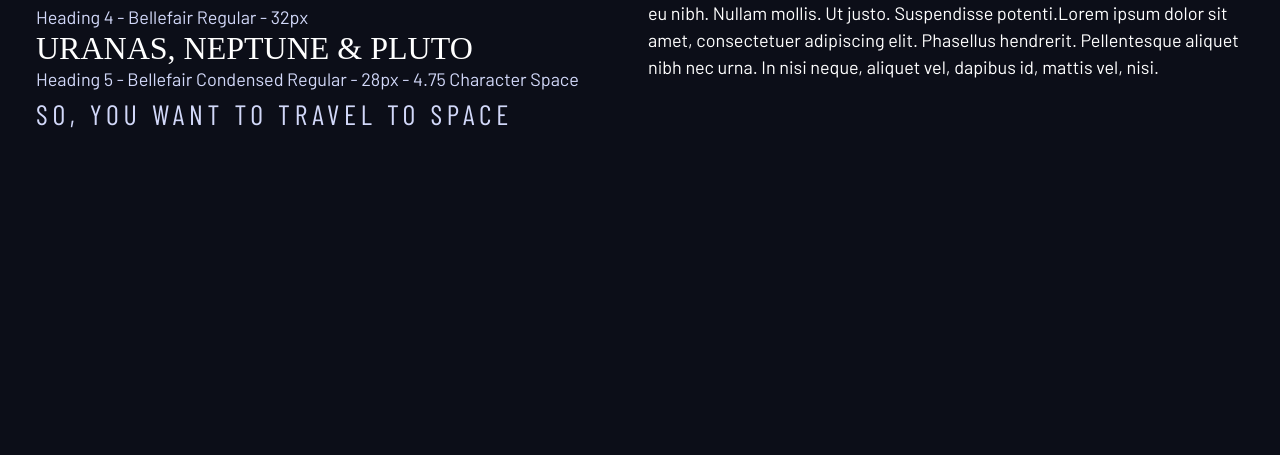
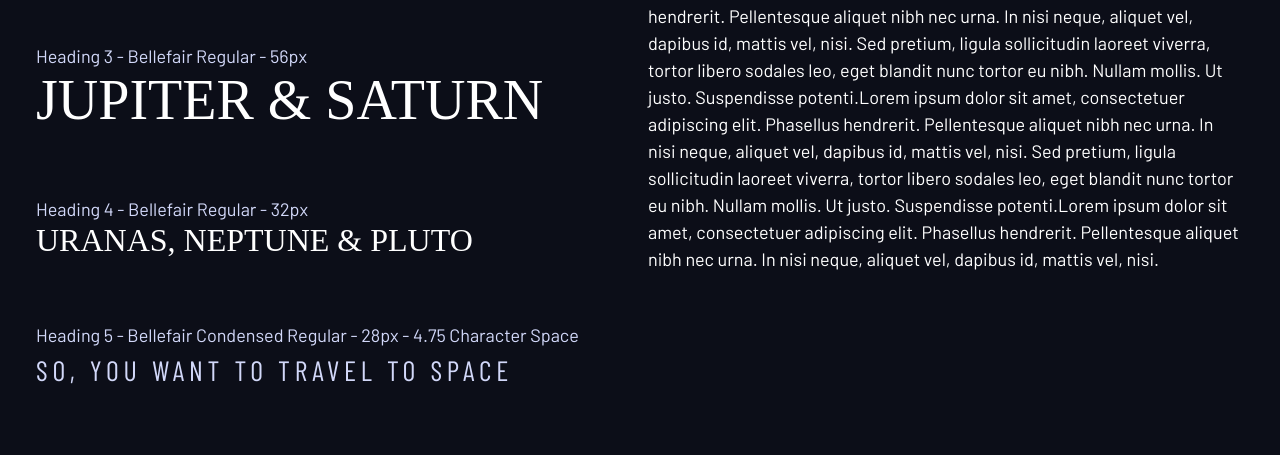
Before and after one commit to suzannepach/space-travel-website, a website built with webpack: page design-system.html in a window 1280 px wide. Shown: the part 842-1297 px from the top of the page. Before the commit the page ends 1041 px from the top, so only its background shows below. Built offline with nearby package versions, Linux system fonts and the light colour scheme; a web font is replaced by a local one.

Commit message:
Added spacing styles

```diff
--- a/design-system.html
+++ b/design-system.html
@@ -45,7 +45,7 @@
             <section id="typography" style="margin: 4rem 0">
                 <h2 class="numbered-title"><span>02 </span>Typography</h2>
                 <div class="flex">
-                    <div style="flex-basis: 100%">
+                    <div class="flow" style="flex-basis: 100%; --flow-space: 4rem;">
                         <div>
                             <p class="text-accent">Heading 1 - Bellefair Regular - 150px</p>
                             <p class="fs-900 ff-serif uppercase">Earth</p>
@@ -68,7 +68,7 @@
                         </div>
                     </div>
 
-                    <div  style="flex-basis: 100%">
+                    <div class="flow" style="flex-basis: 100%; --flow-space: 4rem;">
                         <div>
                             <p class="text-accent">Subheading 1 - Bellefair Regular - 28px</p>
                             <p class="fs-500 ff-serif uppercase">384,400 km</p>
--- a/index.css
+++ b/index.css
@@ -111,6 +111,10 @@ select {
     gap: var(--gap, 1rem);
 }
 
+.flow > *:where(:not(:first-child)) {
+    margin-top: var(--flow-space, 1rem);
+}
+
 .container {
     padding-inline: 2em;
     margin-inline: auto;
```
